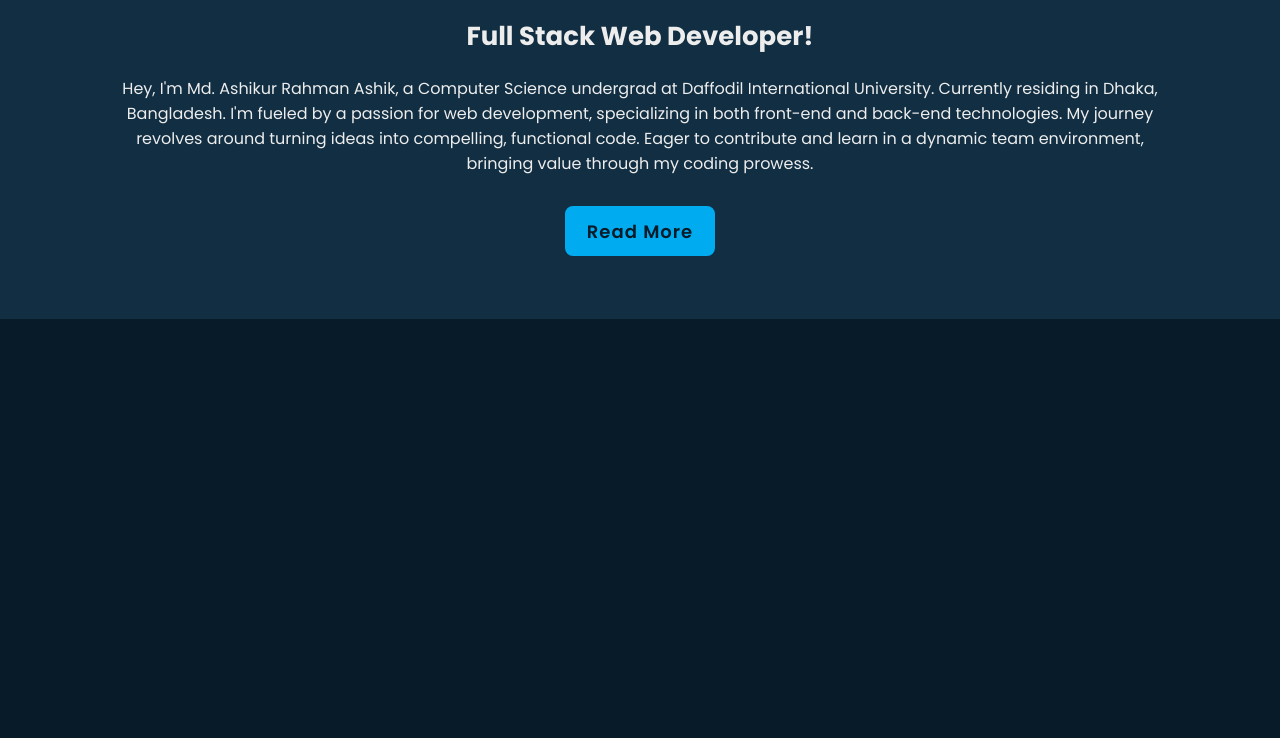
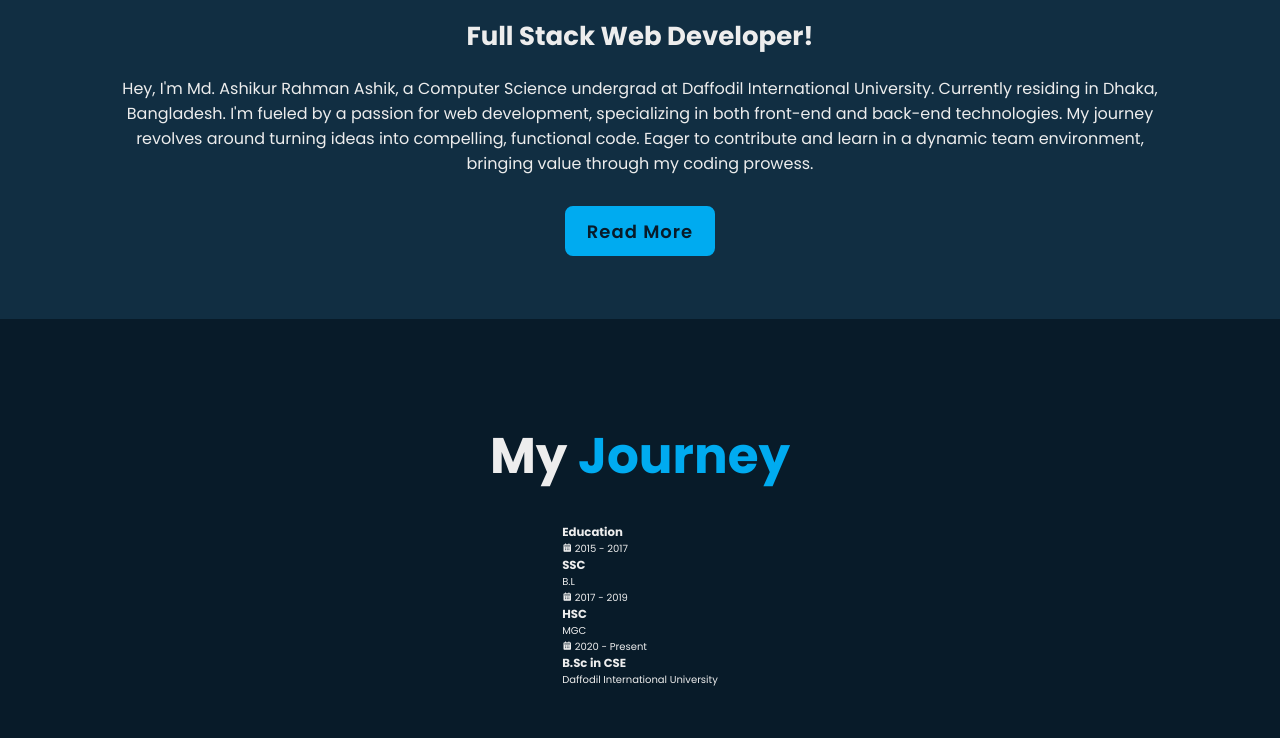
Before and after one commit to ashik-08/ashik-portfolio-basic, a plain HTML site: page index.html in a window 1280 px wide. Shown: the part 1281-2019 px from the top of the page. Before the commit the page ends 1600 px from the top, so only its background shows below. Drawn offline with nearby package versions, Linux system fonts and the light colour scheme.

Commit message:
added education section text

```diff
--- a/css/style.css
+++ b/css/style.css
@@ -302,3 +302,13 @@ span {
 .btn-box.btns a::before {
   background: var(--second-bg-color);
 }
+
+/* education section styles */
+.education {
+    display: flex;
+    justify-content: center;
+    align-items: center;
+    flex-direction: column;
+    min-height: auto;
+    padding-bottom: 5rem;
+}
--- a/index.html
+++ b/index.html
@@ -97,6 +97,41 @@
     </section>
 
     <!-- education section design -->
+    <section class="education" id="education">
+        <h2 class="heading">My <span>Journey</span></h2>
+
+        <div class="education-row">
+            <div class="education-column">
+                <h3 class="title">Education</h3>
+
+                <div class="education-box">
+                    <div class="education-content">
+                        <div class="content">
+                            <div class="year"><i class='bx bxs-calendar' ></i> 2015 - 2017</div>
+                            <h3>SSC</h3>
+                            <p>B.L</p>
+                        </div>
+                    </div>
+
+                    <div class="education-content">
+                        <div class="content">
+                            <div class="year"><i class='bx bxs-calendar' ></i> 2017 - 2019</div>
+                            <h3>HSC</h3>
+                            <p>MGC</p>
+                        </div>
+                    </div>
+
+                    <div class="education-content">
+                        <div class="content">
+                            <div class="year"><i class='bx bxs-calendar' ></i> 2020 - Present</div>
+                            <h3>B.Sc in CSE</h3>
+                            <p>Daffodil International University</p>
+                        </div>
+                    </div>
+                </div>
+            </div>
+        </div>
+    </section>
 
     <!-- skills section design -->
 
```
